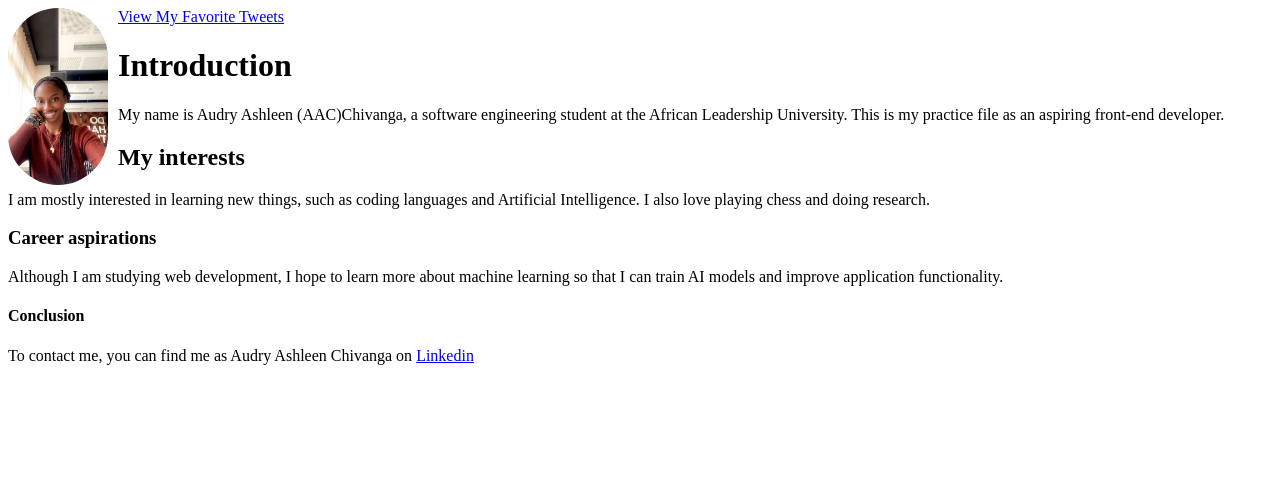
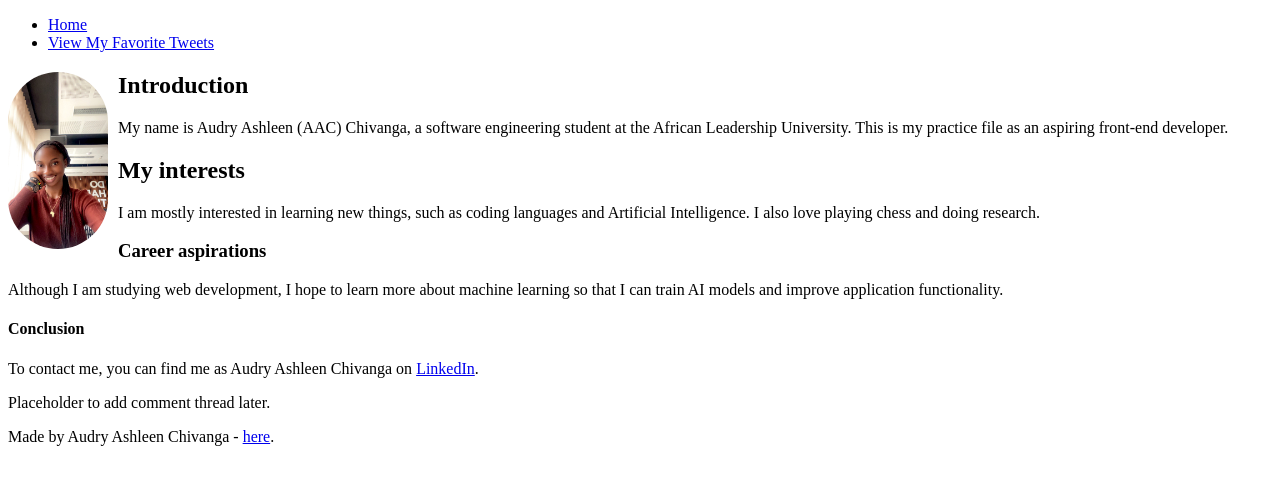
Before and after one commit to AudryAshleenChivanga/alu-web-development, a plain HTML site: page html_basic/index.html in a window 1280 px wide. Drawn offline with Linux system fonts and the light colour scheme.

Commit message:
Consistency on the website

```diff
--- a/html_basic/index.html
+++ b/html_basic/index.html
@@ -1,3 +1,4 @@
+
 <!DOCTYPE html>
 <html lang="en">
 <head>
@@ -14,12 +15,17 @@
     </style>
 </head>
 <body>
-    <a href="tweets.html">View My Favorite Tweets</a>
-    <a href="https://www.linkedin.com/posts/audry-ashleen-chivanga-081175231_alu-aluhubs-growth-activity-7107307317502631938--iB7?utm_source=share&utm_medium=member_desktop">
+    <header>
+        <ul>
+            <li><a href="index.html">Home</a></li>
+            <li><a href="tweets.html">View My Favorite Tweets</a></li>
+        </ul>
+    </header>
+    <main>
+        <article>
             <img src="SoftwareEngineer1.jpg" alt="">
-        </a>
             <h1>Introduction</h1>
-    <p>My name is Audry Ashleen (AAC)Chivanga, a software engineering student at the African Leadership University. This is my practice file as an aspiring front-end developer.</p>
+            <p>My name is Audry Ashleen (AAC) Chivanga, a software engineering student at the African Leadership University. This is my practice file as an aspiring front-end developer.</p>
 
             <h2>My interests</h2>
             <p>I am mostly interested in learning new things, such as coding languages and Artificial Intelligence. I also love playing chess and doing research.</p>
@@ -28,6 +34,14 @@
             <p>Although I am studying web development, I hope to learn more about machine learning so that I can train AI models and improve application functionality.</p>
 
             <h4>Conclusion</h4>
-    <p>To contact me, you can find me as Audry Ashleen Chivanga on <a href="https://www.linkedin.com/in/audry-ashleen-chivanga-081175231/">Linkedin</a>
+            <p>To contact me, you can find me as Audry Ashleen Chivanga on <a href="https://www.linkedin.com/in/audry-ashleen-chivanga-081175231/" target="_blank">LinkedIn</a>.</p>
+        </article>
+        <aside>
+            <p>Placeholder to add comment thread later.</p>
+        </aside>
+    </main>
+    <footer>
+        <p>Made by Audry Ashleen Chivanga - <a href="https://www.facebook.com/audryashleen.chivanga.7" target="_blank">here</a>.</p>
+    </footer>
 </body>
 </html>
```
Lines whose indentation alone changed are shown as unchanged.
